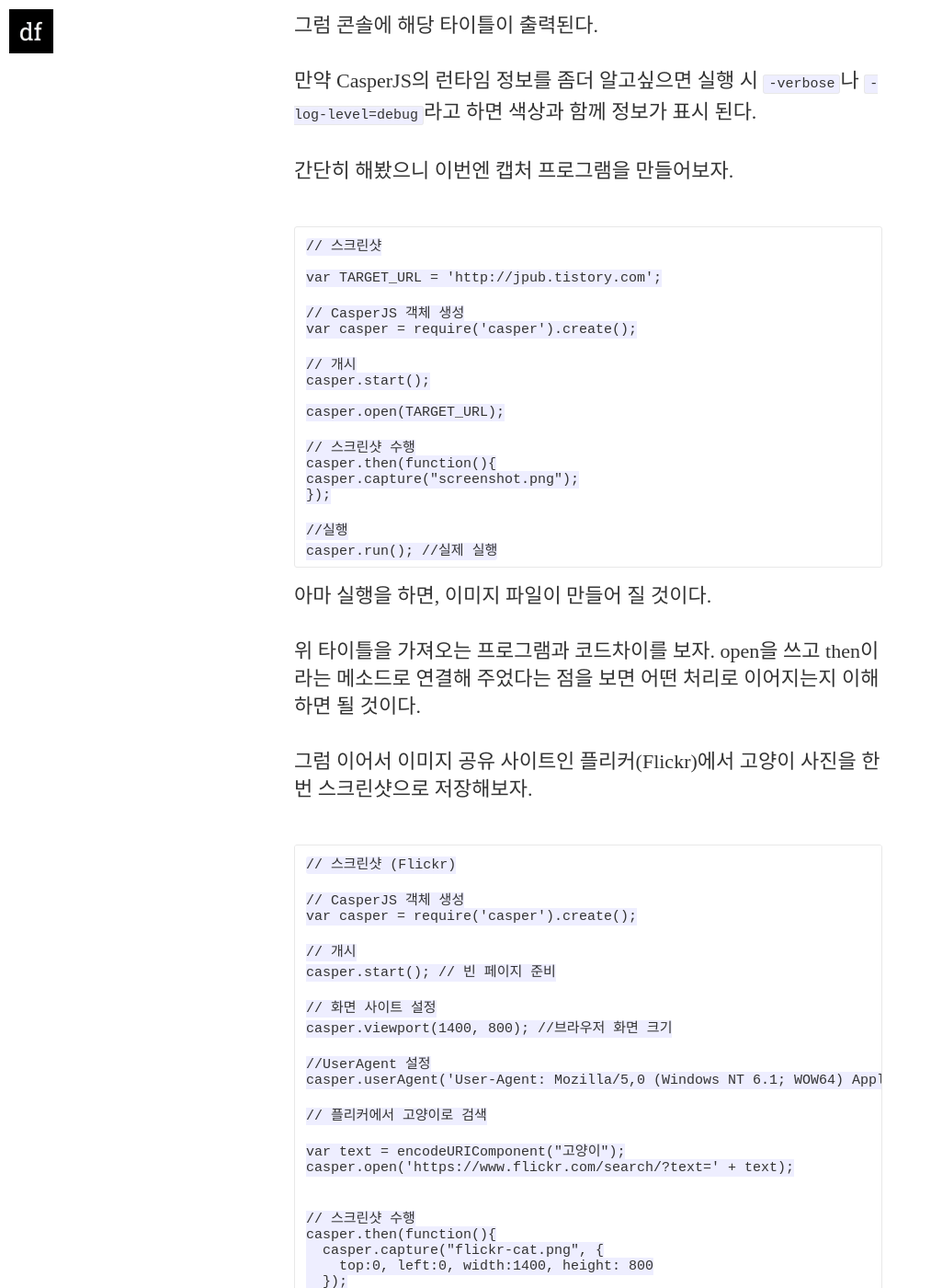
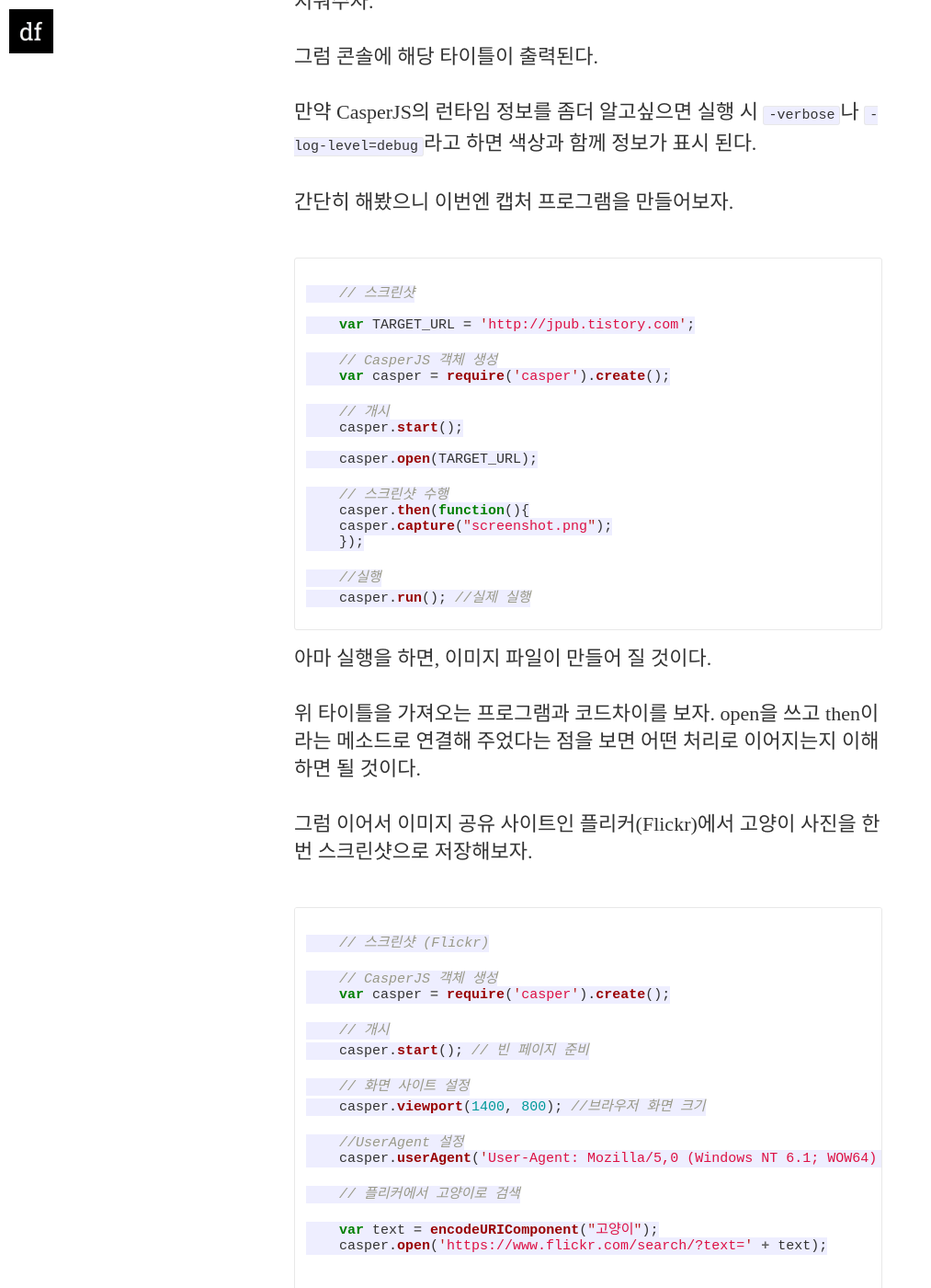
Before and after one commit to koocci/github.io, a Jekyll site: the page built from _posts/2017-02-05-nodejs_crawlingBook_2.md, in a window 1280 px wide and 1400 px high, scrolled down 2468 px. Shown: the whole window at 92% size, without its empty margins (0-1013 px from the left). Built offline with Jekyll 4.4.1, drawn with Linux system fonts in a browser that asks for light colours; nearby versions of some CDN libraries; some web fonts are replaced; comment, search, counter and statistics services are not loaded; some of the changed text lies outside the part shown.

Commit message:
check change highlighter
Signed-off-by: Koo jinhyun <lazyeffect1@gmail.com>

````diff
--- a/_posts/2017-02-05-nodejs_crawlingBook_2.md
+++ b/_posts/2017-02-05-nodejs_crawlingBook_2.md
@@ -32,6 +32,8 @@ CasperJS는 아까 말한대로 PhantomJS 를 쉽게 사용하기 위한 라이
 
 설치는 그냥 개별적으로 진행하고, 간단히 하나씩 해보자.
 
+``` javascript
+
     // 웹사이트 타이틀을 표시하는 프로그램
 
     var TARGET_URL = 'http://jpub.tistory.com';
@@ -47,6 +49,7 @@ CasperJS는 아까 말한대로 PhantomJS 를 쉽게 사용하기 위한 라이
 
     casper.run(); //실제 실행
 
+```
 
 위 프로그램은 웹사이트 타이틀을 가져오는 것이다. 실행은 node로 하는 것이 아니라, casperjs 파일이름 으로 실행한다.
 
@@ -58,6 +61,8 @@ CasperJS는 아까 말한대로 PhantomJS 를 쉽게 사용하기 위한 라이
 만약 CasperJS의 런타임 정보를 좀더 알고싶으면 실행 시 `-verbose`나 `-log-level=debug`라고 하면 색상과 함께 정보가 표시 된다.
 
 간단히 해봤으니 이번엔 캡처 프로그램을 만들어보자.
+
+``` javascript
 
     // 스크린샷
 
@@ -79,11 +84,15 @@ CasperJS는 아까 말한대로 PhantomJS 를 쉽게 사용하기 위한 라이
     //실행
     casper.run(); //실제 실행
 
+```
+
 아마 실행을 하면, 이미지 파일이 만들어 질 것이다.
 
 위 타이틀을 가져오는 프로그램과 코드차이를 보자. open을 쓰고 then이라는 메소드로 연결해 주었다는 점을 보면 어떤 처리로 이어지는지 이해하면 될 것이다.
 
 그럼 이어서 이미지 공유 사이트인 플리커(Flickr)에서 고양이 사진을 한번 스크린샷으로 저장해보자.
+
+``` javascript
 
     // 스크린샷 (Flickr)
 
@@ -115,6 +124,8 @@ CasperJS는 아까 말한대로 PhantomJS 를 쉽게 사용하기 위한 라이
     //실행
     casper.run(); //실제 실행
 
+```
+
 다음과 같다. `UserAgent`는 잠시 후에 다시 설명하도록 하고, **CasperJS 의 흐름** 을 한번 정리해보자.
 
 CasperJS는 `start()` `run()` 메소드 사이에 순서대로 실행하고자 하는 처리를 `then()` 메소드를 사용하여 지정하는 식으로 작성하면 된다. 물론 비동기 처리가 기본이다. 그러나 `then()` 메소드를 사용하면 다음 메소드로 넘어가지 않으니, 동기 수행이 쉽게 이루어진다.
@@ -129,6 +140,8 @@ CasperJS는 `start()` `run()` 메소드 사이에 순서대로 실행하고자
 
 그럼 바로 모바일 버전에 대해 여는 것을 만들어 보자.
 
+
+``` javascript
     // 스크린샷 (iPhone 모드)
 
     var TARGET_URL = "http://jpub.tistory.com";
@@ -155,6 +168,8 @@ CasperJS는 `start()` `run()` 메소드 사이에 순서대로 실행하고자
 
     //실행
     casper.run(); //실제 실행
+
+```
 
 아마 스크린샷 이미지를 보면, UI가 좀 달라졌다는 것을 알 수 있을 것이다.
 
@@ -211,10 +226,13 @@ casper.run(); //실제 실행
 
 그러면 조금 더 나아가서, 리눅스(CentOS)나 MAC OS X에서는 다음과 같이 셸 스크립트를 만들어 더 쉽게 사용할 수가 있다.
 
+``` shell
+
     #!/bin/sh
     SCRIPT_DIR="$(dirname "$0")"
     /usr/local/bin/casperjs $SCRIPT_DIR/yourFile.js $*
 
+```
 
 
 와 같이 하고 실행은 `sh shot-tool.sh http://google.com` 정도가 될 것이다.
````
